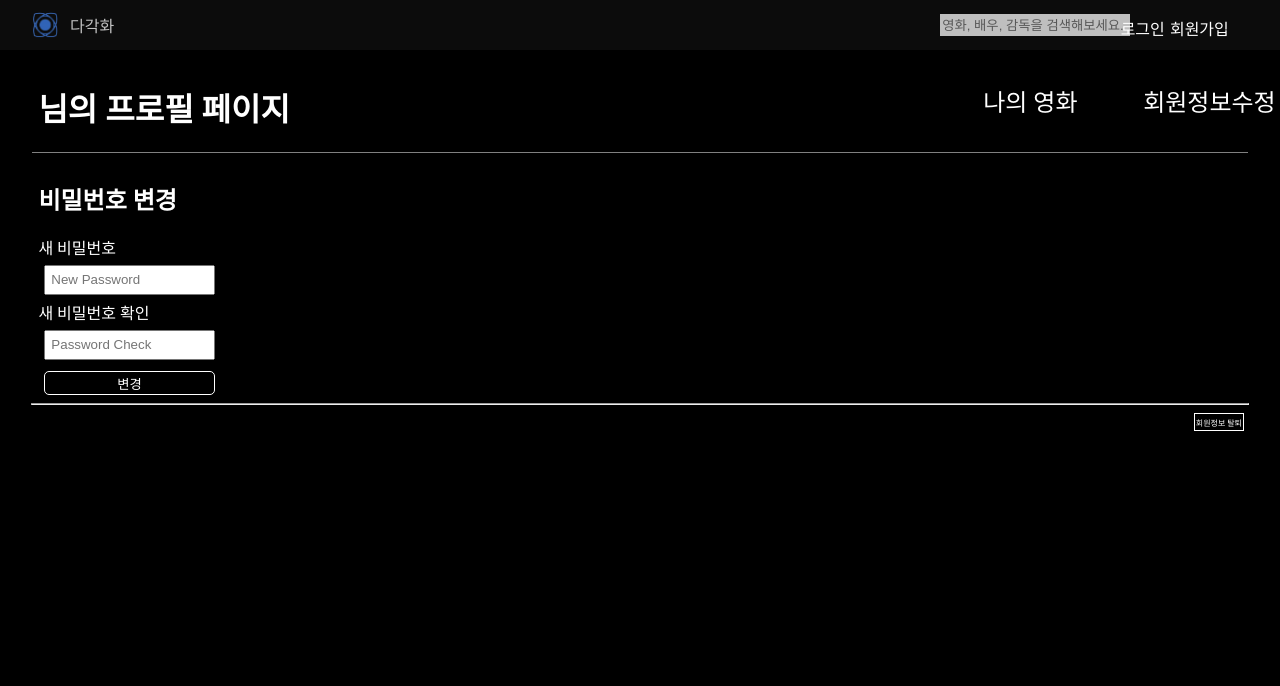
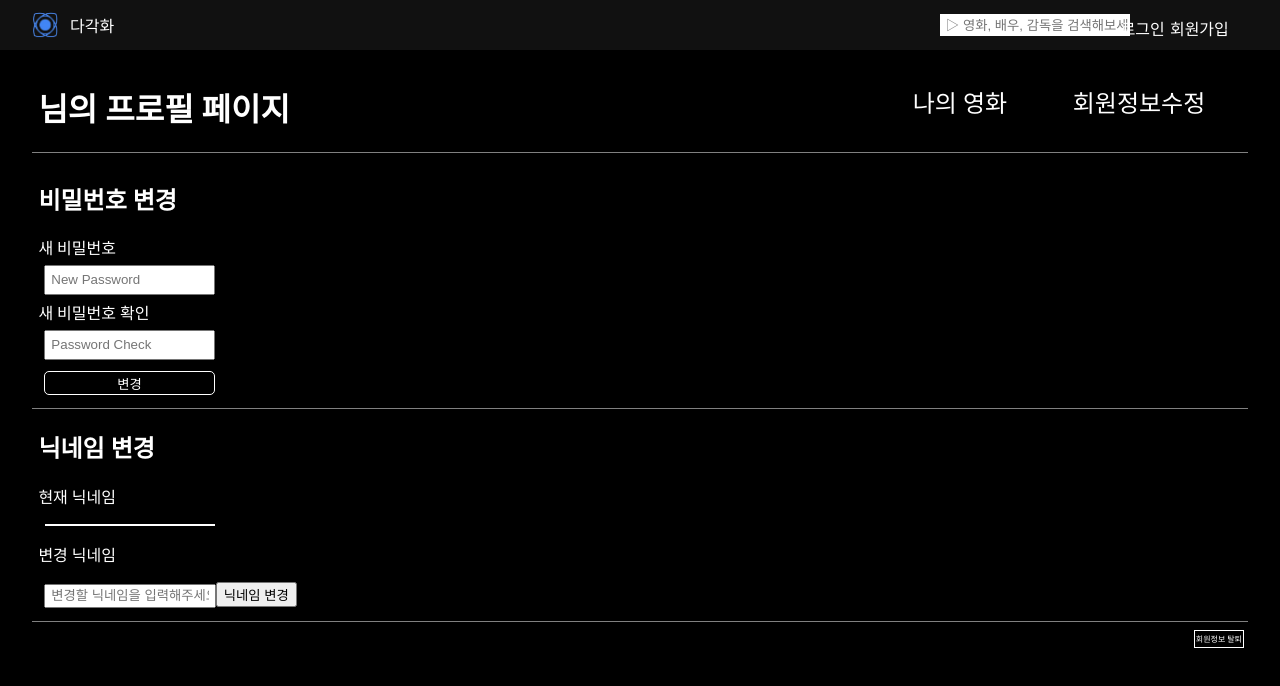
Before and after one commit to JangHyoSeong/movie-project, a Vue app in the folder final-pjt/final-pjt-front/: page /profile/update in a window 1280 px wide. Shown: the top 686 px of the page. Built offline with nearby package versions, Linux system fonts and the light colour scheme; no server answers.

Commit message:
닉네임변경

```diff
--- a/final-pjt/final-pjt-front/src/App.vue
+++ b/final-pjt/final-pjt-front/src/App.vue
@@ -10,7 +10,7 @@
       <!-- 홈 링크 -->
       <RouterLink :to="{ name: 'home' }" class="nav">다각화</RouterLink>
       <!-- 검색 창 -->
-      <input type="text" name="search" class="search-nav" placeholder="영화, 배우, 감독을 검색해보세요.">
+      <input type="text" name="search" class="search-nav" placeholder=" ▷ 영화, 배우, 감독을 검색해보세요">
       <!-- 프로필 링크 -->
       <RouterLink :to="{ name: 'profile' }" class="profile-nav" v-show="store.isLogin">프로필</RouterLink>
     </nav>
@@ -89,7 +89,6 @@ const selectData = ref({})
 .navbar {
   width: 100%;
   height: 50px;
-  opacity: 0.75;
   position: relative;
   background-color: #111111;
   /* 배경 색상을 여기로 이동 */
--- a/final-pjt/final-pjt-front/src/components/ProfileDetailNav.vue
+++ b/final-pjt/final-pjt-front/src/components/ProfileDetailNav.vue
@@ -27,8 +27,9 @@ onMounted(() => {
 <style scoped>
 .navbar-content {
   position: absolute;
-  top: -37.5%;
-  left: 75%;
+  top: 10.5%;
+  left: 69.5%;
+  height: auto;
 }
 .navbar-link {
   width: 20vh;
--- a/final-pjt/final-pjt-front/src/views/MovieDetail/ChatView.vue
+++ b/final-pjt/final-pjt-front/src/views/MovieDetail/ChatView.vue
@@ -1,21 +1,26 @@
 <template>
+  <div style="display: flex;">
     <!-- 채팅창 전체를 감싸는 div -->
     <div class="chat-container">
-
       <!-- 지금까지의 채팅이 들어가는 영역 -->
       <div class="chat-list">
         <!-- 채팅 -->
-      <div v-for="chat in chatList" class="chat" :class="{ 'my-chat': currentUser.id === chat.user.id }">
-        <p>채팅 유저 : {{ chat.user.nickname }}</p>
+        <div v-for="chat in chatList" :class="{ 'my-chat': currentUser.id === chat.user.id }">
+          <div class="chat-array">
+            <p>유저 : {{ chat.user.nickname }}</p>
             <p>채팅 : {{ chat.content }}</p>
+          </div>
+        </div>
       </div>
     </div>
 
     <!-- 채팅 입력구간 -->
-    <form @submit.prevent="chatSubmit">
-      <input class="chat-input" type="text" placeholder="NewComment" v-model="chatMessage">
-      <input type="submit" value="submit">
+    <div class="chat-position">
+      <form @submit.prevent="chatSubmit" class="chat-input">
+        <input class="chat-txt" type="text" placeholder="20 Max Chat" v-model="chatMessage">
+        <input type="submit" class="chat-btn" value="전송하기">
       </form>
+    </div>
 
   </div>
 </template>
@@ -102,26 +107,54 @@ const isCurrentUser = function (user) {
 </script>
 
 <style scoped>
-.chat-container{
+.chat-container {
+  margin-left: 15%;
+  width: 70%;
+  height: 27vh;
   border: 2px solid white;
-  position: relative;
+  overflow: auto;
 }
 
-.chat-list{
-  height: 300px;
-  width: 60%;
-}
-
-.chat-input{
-  background-color: white;
-  height: 30px;
-  width: 100%;
-  bottom: 0;
+/* 상대방 채팅 크기 */
+.chat-list {
+  margin: 0.5%;
+  width: 31%;
 }
 
 /* 내 채팅 */
-.my-chat{
-  text-align: right;
-  color: red;
+.my-chat {
+  position: relative;
+  left: 220%;
+  width: 100%;
+}
+
+.chat-array {
+  padding: 0% 2%;
+  margin: 2%;
+  border: 1px solid white;
+}
+
+.chat-position {
+  position: absolute;
+  top: 101%;
+  left: 14.9%;
+  width: 80.4%;
+}
+
+.chat-input {
+  display: flex;
+}
+
+.chat-txt {
+  background-color: white;
+  padding: 0.5%;
+  width: 75.4%;
+}
+
+.chat-btn {
+  cursor: pointer;
+  padding: 0% 3%;
+  font-size: 110%;
+  font-weight: bold;
 }
 </style>
--- a/final-pjt/final-pjt-front/src/views/MovieDetail/ReviewView.vue
+++ b/final-pjt/final-pjt-front/src/views/MovieDetail/ReviewView.vue
@@ -7,12 +7,12 @@
       <!-- 리뷰 개수 -->
       <p class="total-score">{{ reviewNum }}개의 평점이 등록되었습니다</p>
     </div>
+    <!-- 최신 순, 평점 순 버튼 -->
+    <div class="sort-buttons">
+      <p @click="orderByNew" class="btn">최신 순</p>
+      <p @click="orderByScore" class="btn">평점 순</p>
+    </div>
     <div class="review-list-container">
-      <!-- 최신 순, 평점 순 버튼 -->
-      <div class="sort-buttons">
-        <p @click="orderByNew" class="btn">최신 순</p>
-        <p @click="orderByScore" class="btn">평점 순</p>
-      </div>
       <!-- 리뷰 목록 -->
       <div class="review-list">
         <div v-for="review in reviews" class="review-item">
@@ -164,7 +164,8 @@ const isCurrentUser = function (user) {
   margin-left: 1%;
 }
 
-.btn:hover , .review-btn:hover {
+.btn:hover,
+.review-btn:hover {
   background-color: #166AE8;
   border-style: none;
 }
@@ -186,9 +187,11 @@ const isCurrentUser = function (user) {
 
 .review-list-container {
   position: absolute;
-  top: 29%;
+  top: 45%;
   left: 31.5%;
   width: 55%;
+  overflow-y: auto;
+  max-height: 25vh;
 }
 
 .total-score {
@@ -200,7 +203,10 @@ const isCurrentUser = function (user) {
 
 .sort-buttons {
   display: flex;
-
+  position: absolute;
+  top: 22%;
+  left: 31%;
+  width: 50%;
 }
 
 .sort-buttons button {
--- a/final-pjt/final-pjt-front/src/views/ProfileDetail/LikeView.vue
+++ b/final-pjt/final-pjt-front/src/views/ProfileDetail/LikeView.vue
@@ -3,7 +3,7 @@
     <div class="profile-container">
       <h2>좋아요</h2>
       <div class="like-container">
-        <div v-for="movie in userData.like_movies" class="like-post">
+        <div v-for="movie in userData.like_movies" class="post">
           <img :src="movie.poster" alt="#" width="200px" @click="goToMovie(movie.movie_id)">
         </div>
       </div>
@@ -14,7 +14,7 @@
     <div class="profile-container">
       <h2>리뷰</h2>
       <div class="review-container">
-        <div v-for="movie in reviewList" class="review-post">
+        <div v-for="movie in reviewList" class="post">
           <img :src="movie.poster" alt="#" width="200px" @click="goToMovieReview(movie.movie_id)">
         </div>
       </div>
@@ -50,22 +50,22 @@ const reviewList = computed(() => {
 
 // 영화 상세정보로 이동
 const goToMovie = function (movie_id) {
-  router.push({name: "movieDetail", params: {movie_id: movie_id}})
+  router.push({ name: "movieDetail", params: { movie_id: movie_id } })
 }
 
 const goToMovieReview = function (movie_id) {
-  router.push({name: "movie-review", params: {movie_id: movie_id}})
+  router.push({ name: "movie-review", params: { movie_id: movie_id } })
 }
 </script>
 
 <style scoped>
-
 .profile-container {
   position: relative;
   left: 3%;
   width: 95%;
   color: white;
 }
+
 .like-container {
   display: flex;
 }
@@ -73,13 +73,13 @@ const goToMovieReview = function (movie_id) {
 hr {
   width: 95%;
   background: white;
-  height:1px;
+  height: 1px;
   border: 0px;
   opacity: 0.5;
   margin-top: 1%;
 }
 
-.like-post {
+.post {
   display: flex;
   padding-left: 1%;
   cursor: pointer;
@@ -88,11 +88,4 @@ hr {
 .review-container {
   display: flex;
 }
-
-.review-post {
-  display: flex;
-  padding-left: 1%;
-  margin-bottom: 1%;
-  cursor: pointer;
-}
 </style>
--- a/final-pjt/final-pjt-front/src/views/ProfileDetail/UpdateView.vue
+++ b/final-pjt/final-pjt-front/src/views/ProfileDetail/UpdateView.vue
@@ -1,21 +1,31 @@
 <template>
   <div class="profile-container">
+    <!-- 비밀번호 변경 -->
     <form class="password-update" @submit.prevent="passwordUpdate">
       <h2>비밀번호 변경</h2>
-
       <label for="password1">새 비밀번호</label>
       <input type="text" name="password1" class="password" v-model="password1" placeholder="New Password">
-
       <label for="password2">새 비밀번호 확인</label>
       <input type="text" name="password2" class="password" v-model="password2" placeholder="Password Check">
-
-      <!-- 제출 버튼 -->
       <input type="submit" class="password-btn" value="변경">
     </form>
   </div>
 
   <hr>
 
+  <!-- 닉네임 변경하기 -->
+  <div class="nickname">
+    <h2>닉네임 변경</h2>
+    <p>현재 닉네임</p>
+    <p class="nownickname">{{ userData.username }}</p>
+    <p>변경 닉네임</p>
+    <input class="afternickname" type="text" placeholder="변경할 닉네임을 입력해주세요" v-model="newUsername" />
+    <button @click="updateUsername">닉네임 변경</button>
+  </div>
+
+  <hr>
+
+  <!-- 회원탈퇴 -->
   <div class="profile-container">
     <p class="user-delete" @click="userDelete">회원정보 탈퇴</p>
   </div>
@@ -26,10 +36,35 @@ import { ref } from 'vue'
 import { useLoginStore } from '@/stores/login'
 import { useRouter } from 'vue-router'
 import axios from 'axios'
+import { defineProps, defineEmits } from 'vue';
 
 defineProps({
   profile: Object,
+  userData: Object,
 })
+
+// 닉네임 변경
+const newUsername = ref('')
+const updateUsername = () => {
+  axios({
+    method: 'post',
+    url: ``,
+    headers: {
+      Authorization: `Token ${store.token}`
+    },
+    data: {
+      nickname: newUsername.value
+    }
+  })
+    .then((res) => {
+      alert('닉네임 변경이 성공했습니다')
+    })
+    .catch((err) => {
+      console.log(err)
+      alert("닉네임이 중복되었습니다.")
+
+    })
+}
 
 const store = useLoginStore()
 const router = useRouter()
@@ -47,7 +82,7 @@ const userDelete = function () {
     .then((res) => {
       alert('회원 탈퇴가 실행되었습니다.')
       store.logout()
-      router.push({name: 'home'})
+      router.push({ name: 'home' })
     })
     .catch(err => console.log(err))
 }
@@ -64,20 +99,40 @@ const passwordUpdate = function () {
     headers: {
       Authorization: `Token ${store.token}`
     },
-    data:{
+    data: {
       new_password1: password1.value,
       new_password2: password2.value
     }
   })
     .then((res) => {
       alert('비밀번호 변경이 완료되었습니다')
-      router.push({name: 'profile-like'})
+      router.push({ name: 'profile-like' })
     })
     .catch(err => console.log(err))
 }
 </script>
 
 <style scoped>
+.nownickname {
+  background-color: white;
+  color: black;
+  width: 12.3%;
+  padding: 0.1% 0.5%;
+  margin-left: 0.5%;
+}
+
+.afternickname {
+  width: 12.3%;
+  padding: 0.2% 0.4%;
+  margin-left: 0.45%;
+}
+
+.nickname {
+  color: white;
+  position: relative;
+  left: 3%;
+}
+
 .profile-container {
   position: relative;
   left: 3%;
@@ -87,6 +142,11 @@ const passwordUpdate = function () {
 
 hr {
   width: 95%;
+  background: white;
+  height: 1px;
+  border: 0px;
+  opacity: 0.5;
+  margin-top: 1%;
 }
 
 .password-update {
```
Lines whose indentation alone changed are shown as unchanged.
